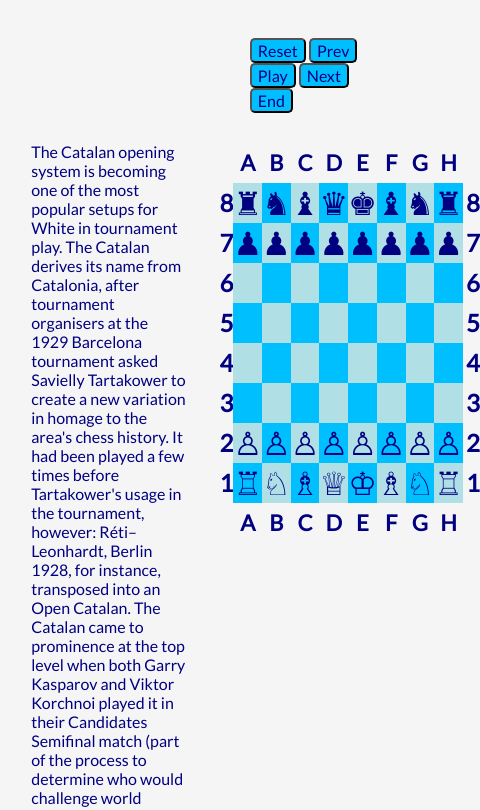
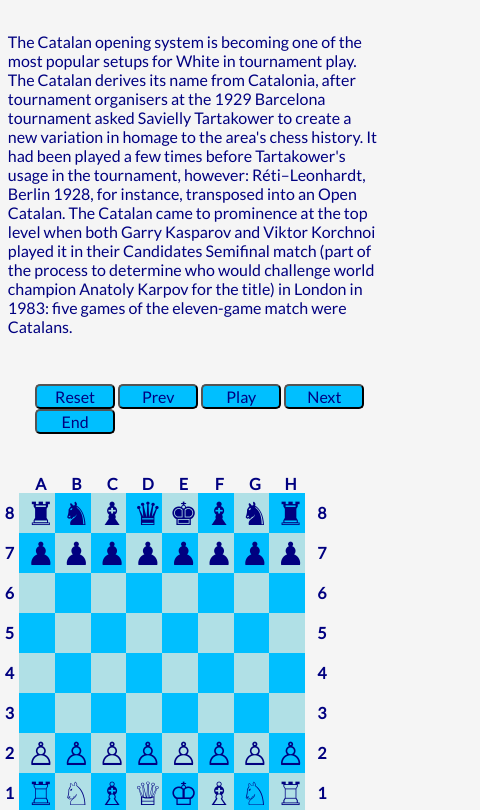
Before and after one commit to rosalsm/TIY-Chessboard, a website: page Chessboard/index.html in a window 390 px wide. Shown: the part 115-925 px from the top of the page, 480 px wide, since content can reach past the window. Drawn offline with nearby package versions, Linux system fonts and the light colour scheme; files that its build step writes are made by us from their sources.

Commit message:
adding responsiveness

```diff
--- a/Chessboard/css/main.css
+++ b/Chessboard/css/main.css
@@ -28,23 +28,28 @@ h1 {
   margin-top: 2em;
   margin-right: 4%; }
 
+.button-row {
+  margin-left: 27%;
+  margin-bottom: 30px; }
+  .button-row button {
+    background-color: #00BFFF;
+    border-radius: 5px; }
+
 table {
   border: 2px;
   width: 90%;
   display: inline-block;
   float: right; }
 
-.first-last-row {
+.first-last-col, .first-last-row {
   text-align: center;
-  font-size: 11px;
+  font-size: 1em;
   font-weight: bolder; }
 
-.first-last-col {
-  font-size: 1.5em;
-  font-weight: bolder;
-  padding-left: 3px; }
+td, th {
+  padding-left: 7px; }
 
-td {
+tbody td {
   width: 10.5%;
   height: 40px;
   font-size: 2em;
@@ -55,16 +60,6 @@ td.col-w {
 
 td.col-b {
   background-color: #00BFFF; }
-
-th {
-  font-size: 2em; }
-
-.button-row {
-  margin-left: 29%;
-  margin-bottom: 30px; }
-  .button-row button {
-    background-color: #00BFFF;
-    border-radius: 5px; }
 
 .bRook::before {
   content: "\265C";
@@ -103,6 +98,41 @@ th {
 .wKing::before {
   content: '\2654'; }
 
+@media (max-width: 767px) {
+  h1 {
+    width: 90%;
+    margin-left: 5%;
+    margin-right: 5%; }
+  .info, table {
+    width: 96%;
+    margin-left: 2%;
+    margin-right: 2%;
+    margin-top: 10px; }
+  .table-nav {
+    width: 100%; }
+  .button-row {
+    margin-left: 13%; }
+    .button-row button {
+      width: 5em; }
+  table {
+    float: left; } }
+
+@media (max-width: 1024px) and (min-width: 768px) {
+  .info, table {
+    width: 96%;
+    margin-left: 2%;
+    margin-right: 2%;
+    margin-top: 10px; }
+  .table-nav {
+    width: 80%; }
+  .button-row {
+    width: 90%;
+    margin-left: 0%; }
+    .button-row button {
+      width: 8em; }
+  table {
+    float: left; } }
+
 /*
  * Clearfix: contain floats
  *
```
Also changed, not shown: Chessboard/index.html (+3 -1 lines).
